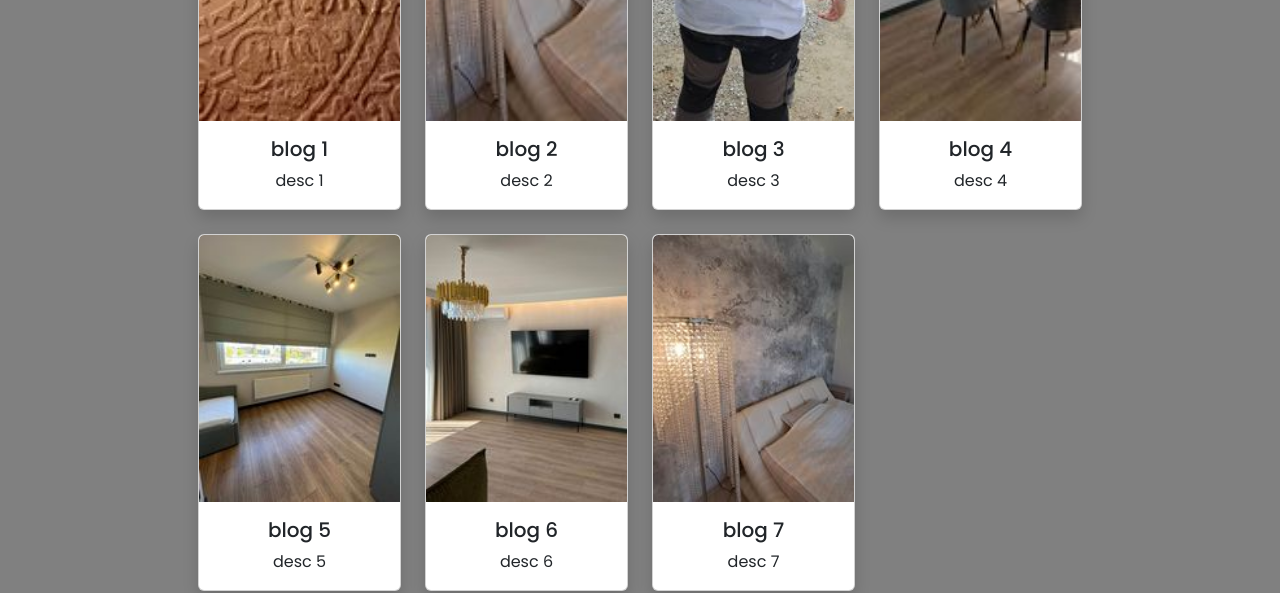
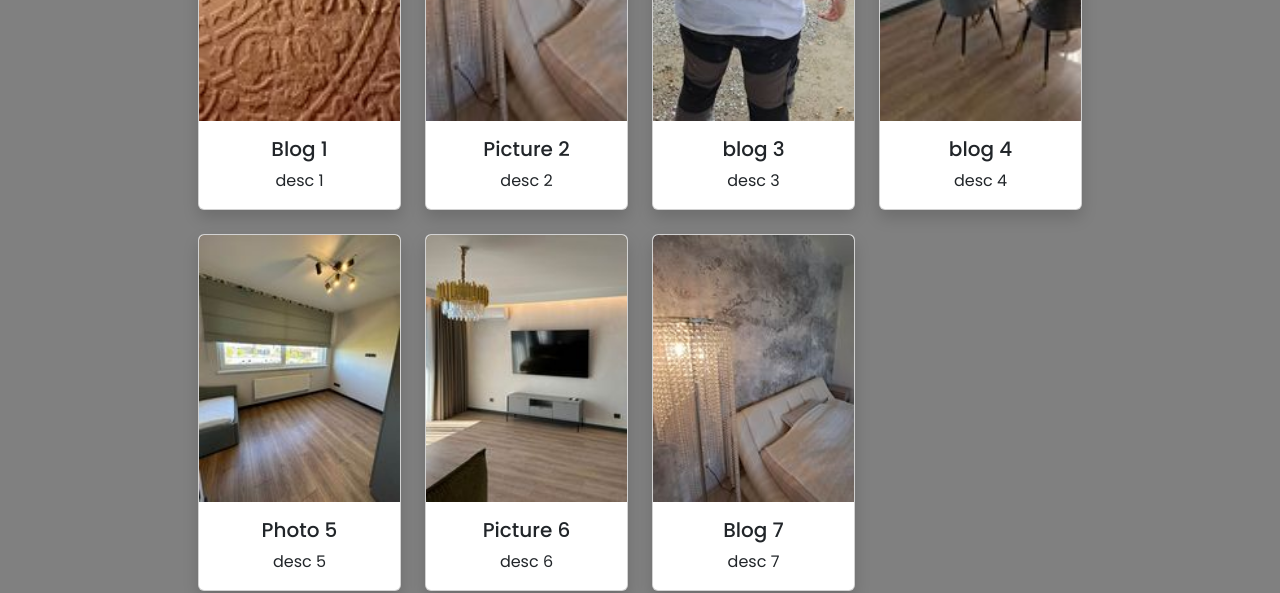
Before and after one commit to ModestasDeksnys/clay-web, a React (Create React App) app: page /service in a window 1280 px wide. Shown: the part 1980-2573 px from the top of the page. Built offline with nearby package versions, Linux system fonts and the light colour scheme.

Commit message:
added to search by id and toastify

```diff
--- a/db.json
+++ b/db.json
@@ -14,6 +14,11 @@
       "id": 3,
       "name": "Laima",
       "email": "Laima@gmail.com"
+    },
+    {
+      "id": 4,
+      "name": "name ",
+      "email": "email.@gmail.com"
     }
   ]
 }
--- a/package.json
+++ b/package.json
@@ -17,6 +17,7 @@
     "react-dom": "^18.2.0",
     "react-router-dom": "^6.14.0",
     "react-scripts": "5.0.1",
+    "react-toastify": "^9.1.3",
     "uuid": "^9.0.0",
     "web-vitals": "^2.1.4"
   },
--- a/src/App.js
+++ b/src/App.js
@@ -7,6 +7,9 @@ import About from "./routes/About";
 import Service from "./routes/Service";
 import Contact from "./routes/Contact";
 import 'bootstrap/dist/css/bootstrap.min.css';
+import { ToastContainer } from 'react-toastify';
+import ServicePage from "./SearchPage/Search";
+import ContactPage from "./CrudComponentTable/Table.js";
 
 
 function App() {
@@ -18,7 +21,22 @@ function App() {
         <Route path="/about" element={<About />} />
         <Route path="/service" element={<Service />} />
         <Route path="/contact" element={<Contact />}/>
+        <Route path='/service/:id' element={<ServicePage />} />
+        <Route path='/contact/:id' element={<ContactPage />} />
       </Routes>
+
+      <ToastContainer
+        position="top-right"
+        autoClose={5000}
+        hideProgressBar={true}
+        newestOnTop={false}
+        closeOnClick
+        rtl={false}
+        pauseOnFocusLoss
+        draggable
+        pauseOnHover={false}
+        theme="colored"
+      />
          <Navbar />
         </div>
   );
--- a/src/SearchPage/data.js
+++ b/src/SearchPage/data.js
@@ -11,13 +11,13 @@ const data = {
         {
             id: '1',
             img: img1,
-            title: "blog 1",
+            title: "Blog 1",
             desc: "desc 1"
         },
         {
             id: '2',
             img: img2,
-            title: "blog 2",
+            title: "Picture 2",
             desc: "desc 2"
         },
         {
@@ -35,19 +35,19 @@ const data = {
         {
             id: '5',
             img: img5,
-            title: "blog 5",
+            title: "Photo 5",
             desc: "desc 5"
         },
         {
             id: '6',
             img: img6,
-            title: "blog 6",
+            title: "Picture 6",
             desc: "desc 6"
         },
         {
             id: '7',
             img: img7,
-            title: "blog 7",
+            title: "Blog 7",
             desc: "desc 7"
         }
     ]
```
Also changed, not shown: 1 other file (tests, documents, lock files or other folders).
